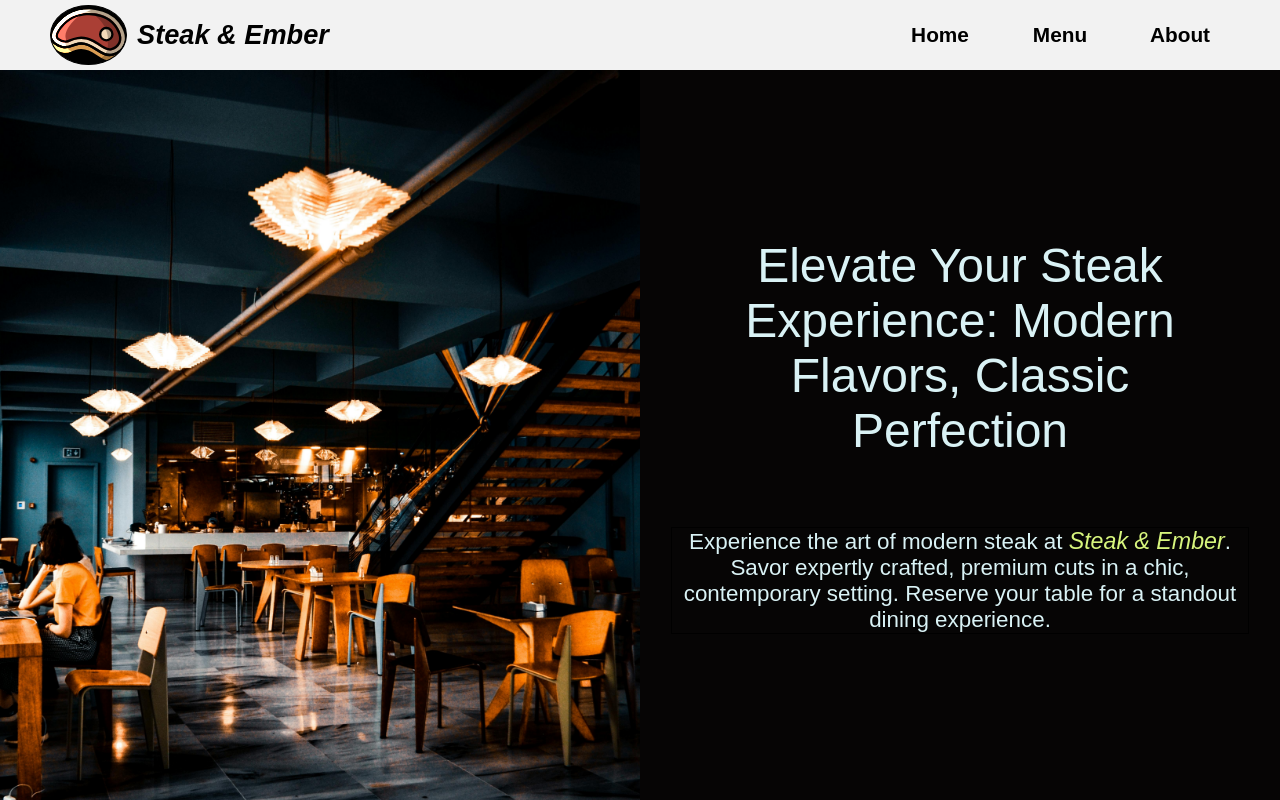
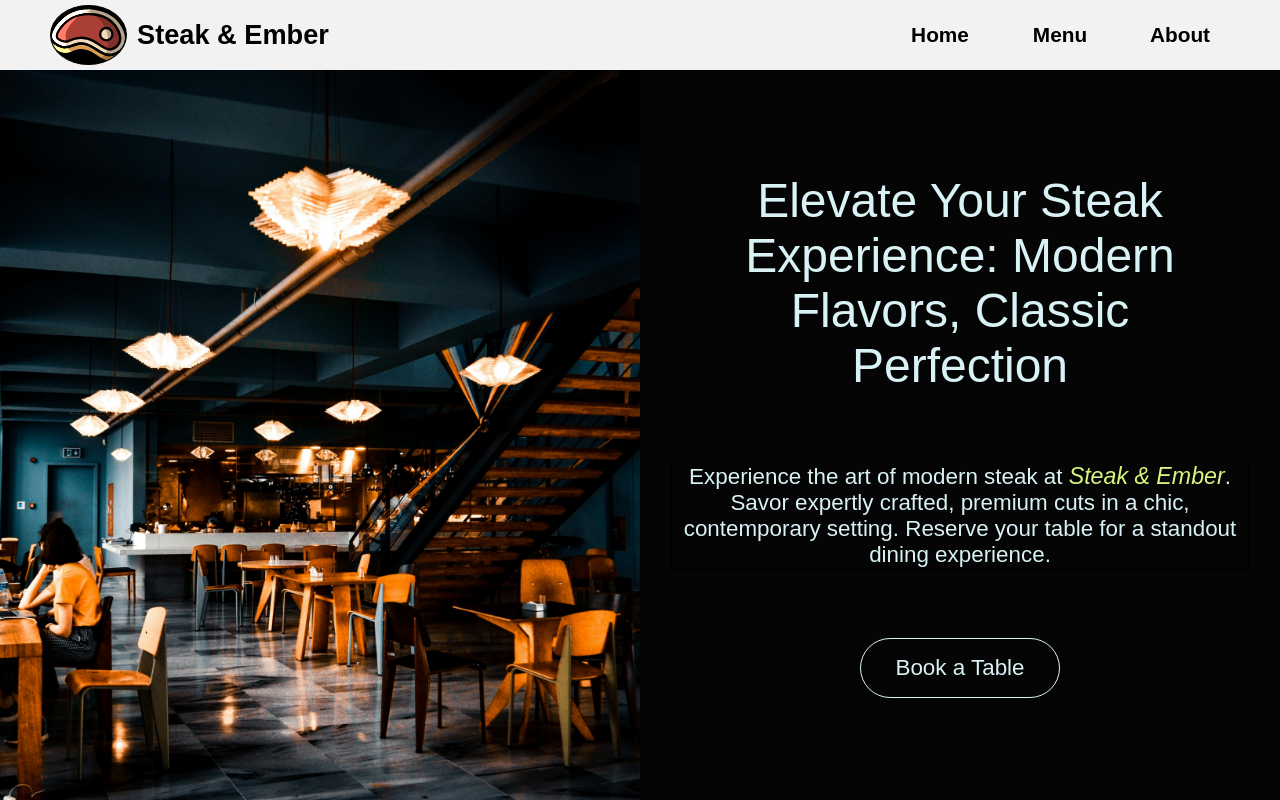
Before and after one commit to VHadyak/Restaurant-Page-Webpack, a website built with webpack: page src/template.html in a window 1280 px wide. Built offline with nearby package versions, Linux system fonts and the light colour scheme.

Commit message:
Add a button to a homepage

```diff
--- a/src/styles.css
+++ b/src/styles.css
@@ -63,7 +63,7 @@ nav {
   margin-right: 50px;
 }
 
-button {
+button:not(.book-btn) {
   width: 100px;
   font-size: 1.3rem;
   font-weight: bold;
@@ -75,6 +75,10 @@ button {
 
 button:hover {
   transform: scale(1.15);
+}
+
+button.book-btn:hover {
+  transform: scale(1.10);
 }
 
 div#content {
@@ -119,3 +123,16 @@ div#content {
   color: rgb(215, 245, 125);
   font-size: 1.45rem;
 }
+
+.book-btn {
+  border: 1px solid rgb(217, 242, 245);
+  font-size: 1.4rem;
+  color: rgb(217, 242, 245);
+  font-weight: normal;
+  width: 200px;
+  height: 60px;
+  border-radius: 50px;
+  background-color: transparent;
+  cursor: pointer;
+  transition: transform 0.3s ease-out;
+}
--- a/src/template.html
+++ b/src/template.html
@@ -9,7 +9,7 @@
   <header>
     <div class="header-left">
       <div class="logo-header"></div>
-      <div class="title-header"><em>Steak & Ember</em></div>
+      <div class="title-header">Steak & Ember</div>
     </div>
     <nav>
       <button>Home</button>
@@ -24,7 +24,9 @@
       <div class="headline">Elevate Your Steak Experience: Modern Flavors, Classic Perfection</div>
       <div class="description">Experience the art of modern steak at <em>Steak & Ember</em>.
         Savor expertly crafted, premium cuts in a chic, contemporary setting.
-        Reserve your table for a standout dining experience.</div>
+        Reserve your table for a standout dining experience.
+      </div>
+      <button class="book-btn">Book a Table</button>
     </div>
   </div>
 </body>
```
